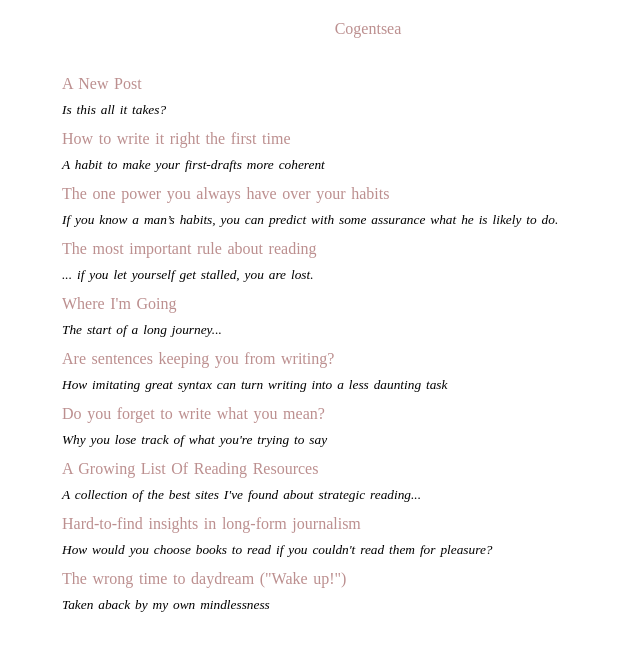
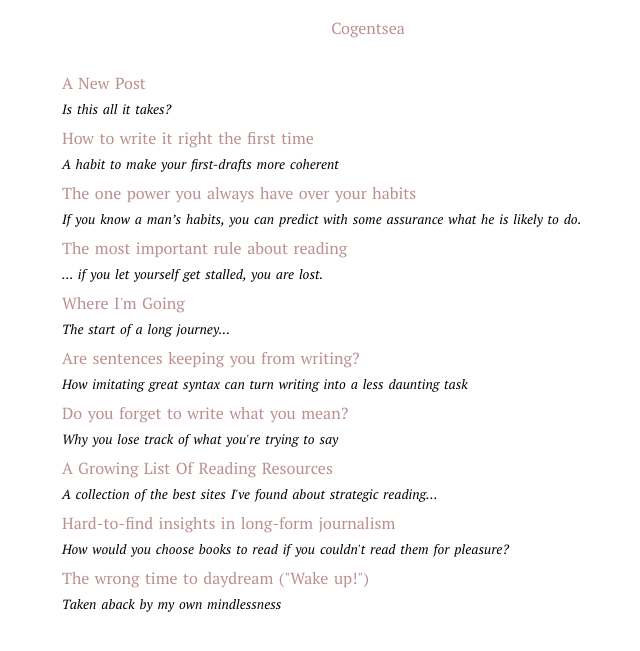
Before and after one commit to jacksoncusick/cogentsea, a Jekyll site: the page built from index.html, in a window 1280 px wide. Shown: the top 651 px of the page, without its empty margins (272-912 px from the left). Built offline with Jekyll 4.4.1, drawn with Linux system fonts in a browser that asks for light colours; some web fonts are replaced; the list of posts is cut into pages by our own code.

Commit message:
Update og_main.css

```diff
--- a/stylesheets/og_main.css
+++ b/stylesheets/og_main.css
@@ -2,6 +2,8 @@
 @import url(https://fonts.googleapis.com/css?family=Oswald:400,700);
 
 @import url(https://fonts.googleapis.com/css?family=Droid+Serif);
+
+@import url(https://fonts.googleapis.com/css?family=PT+Serif:400,400italic,700,700italic);
 
 
 /* base */
@@ -63,7 +65,7 @@
 
 p, ul, ol {
 	max-width: 700px;
-	font-family: 'Droid Serif', serif;
+	font-family: 'PT Serif', serif;
 	font-size: 16px;
 	line-height: 25px;
 	margin: 1.556em 0;
```
